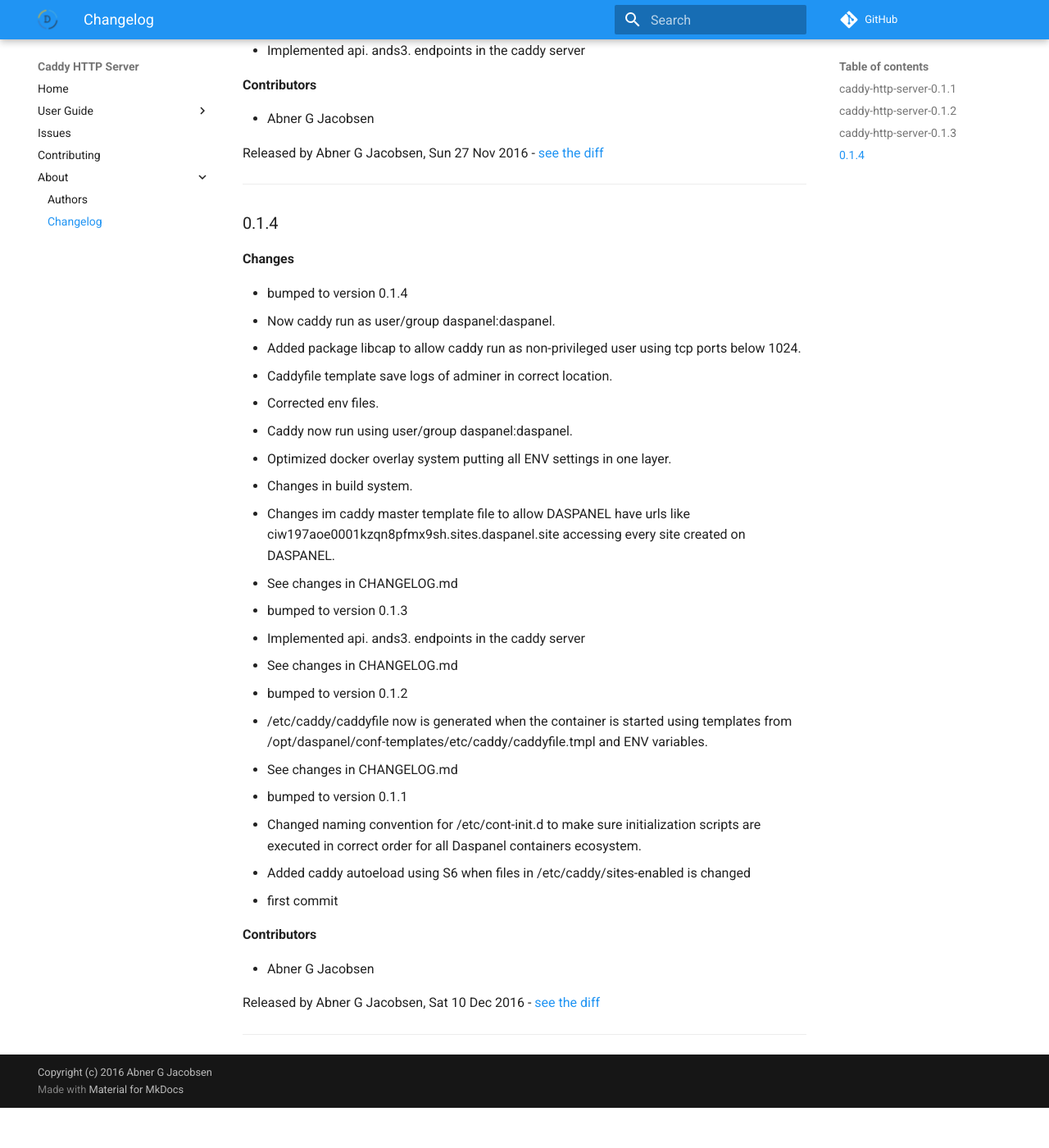
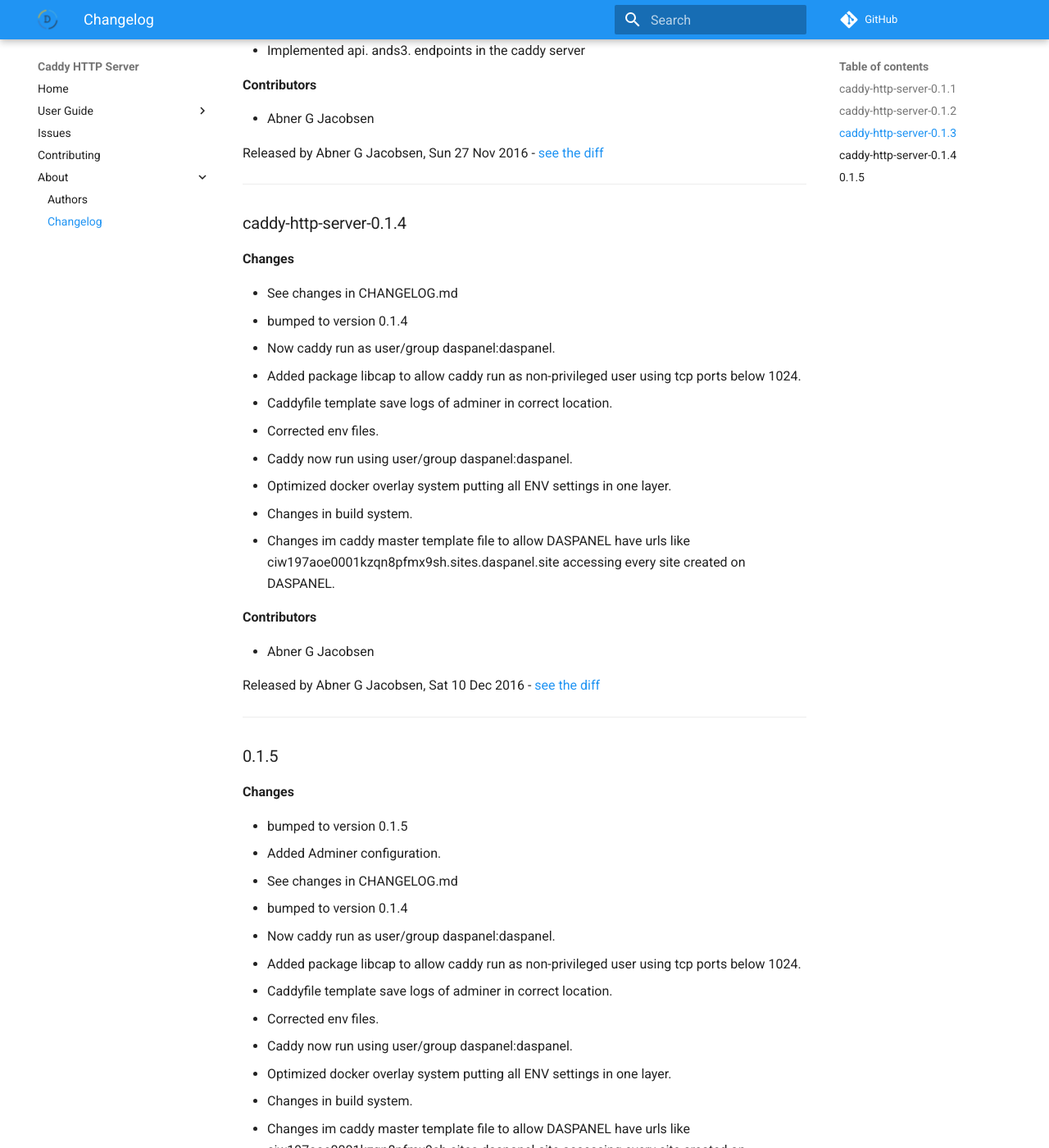
Before and after one commit to SIXwishlist/caddy-http-server, an MkDocs documentation site: the page built from docs/changelog.md, in a window 1280 px wide and 1400 px high, scrolled down 1130 px. Shown: the whole window at 82% size. Built offline with MkDocs 1.6.1 and Material for MkDocs 9.7.7, drawn with Linux system fonts in a browser that asks for light colours; comment, search, counter and statistics services are not loaded; old or Windows-style settings are respelled for this version of MkDocs; before the commit the page ends 2481 px from its top, so only the background shows below that; some of the changed text lies outside the part shown.

Commit message:
See changes in CHANGELOG.md

```diff
--- a/docs/changelog.md
+++ b/docs/changelog.md
@@ -47,9 +47,34 @@
 [see the diff](https://github.com/admindaspanel/caddy-http-server/compare/...#diff)
 ______________
 
-### 0.1.4
+### caddy-http-server-0.1.4
 __Changes__
 
+- See changes in CHANGELOG.md
+- bumped to version 0.1.4
+- Now caddy run as user/group daspanel:daspanel.
+- Added package libcap to allow caddy run as non-privileged user using tcp ports below 1024.
+- Caddyfile template save logs of adminer in correct location.
+- Corrected env files.
+- Caddy now run using user/group daspanel:daspanel.
+- Optimized docker overlay system putting all ENV settings in one layer.
+- Changes in build system.
+- Changes im caddy master template file to allow DASPANEL have urls like ciw197aoe0001kzqn8pfmx9sh.sites.daspanel.site accessing every site created on DASPANEL.
+
+__Contributors__
+
+- Abner G Jacobsen
+
+Released by Abner G Jacobsen, Sat 10 Dec 2016 -
+[see the diff](https://github.com/admindaspanel/caddy-http-server/compare/...#diff)
+______________
+
+### 0.1.5
+__Changes__
+
+- bumped to version 0.1.5
+- Added Adminer configuration.
+- See changes in CHANGELOG.md
 - bumped to version 0.1.4
 - Now caddy run as user/group daspanel:daspanel.
 - Added package libcap to allow caddy run as non-privileged user using tcp ports below 1024.
```
Also changed, not shown: other parts of docs/changelog.md (+2 -2 lines), CHANGELOG.md (+28 -3 lines).
